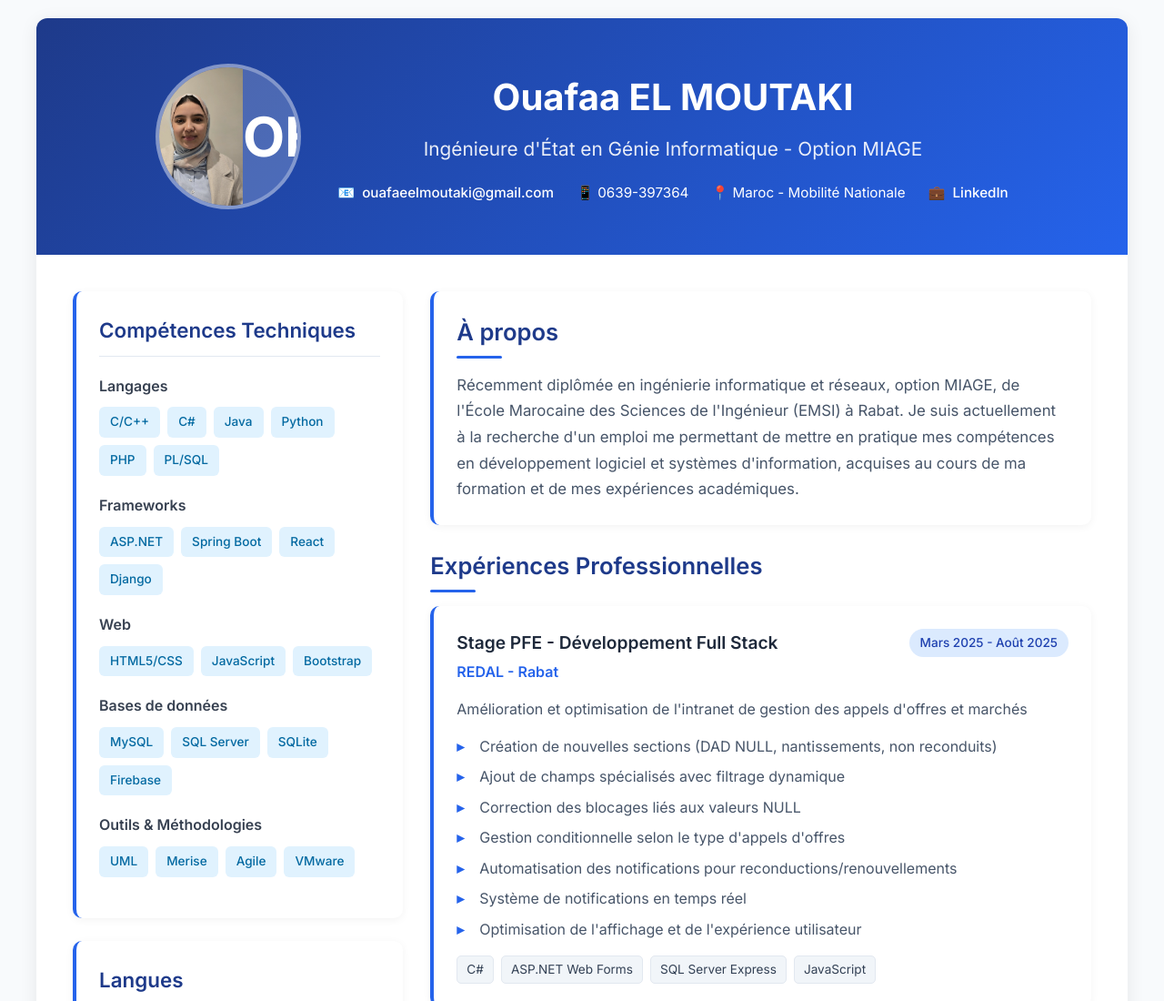
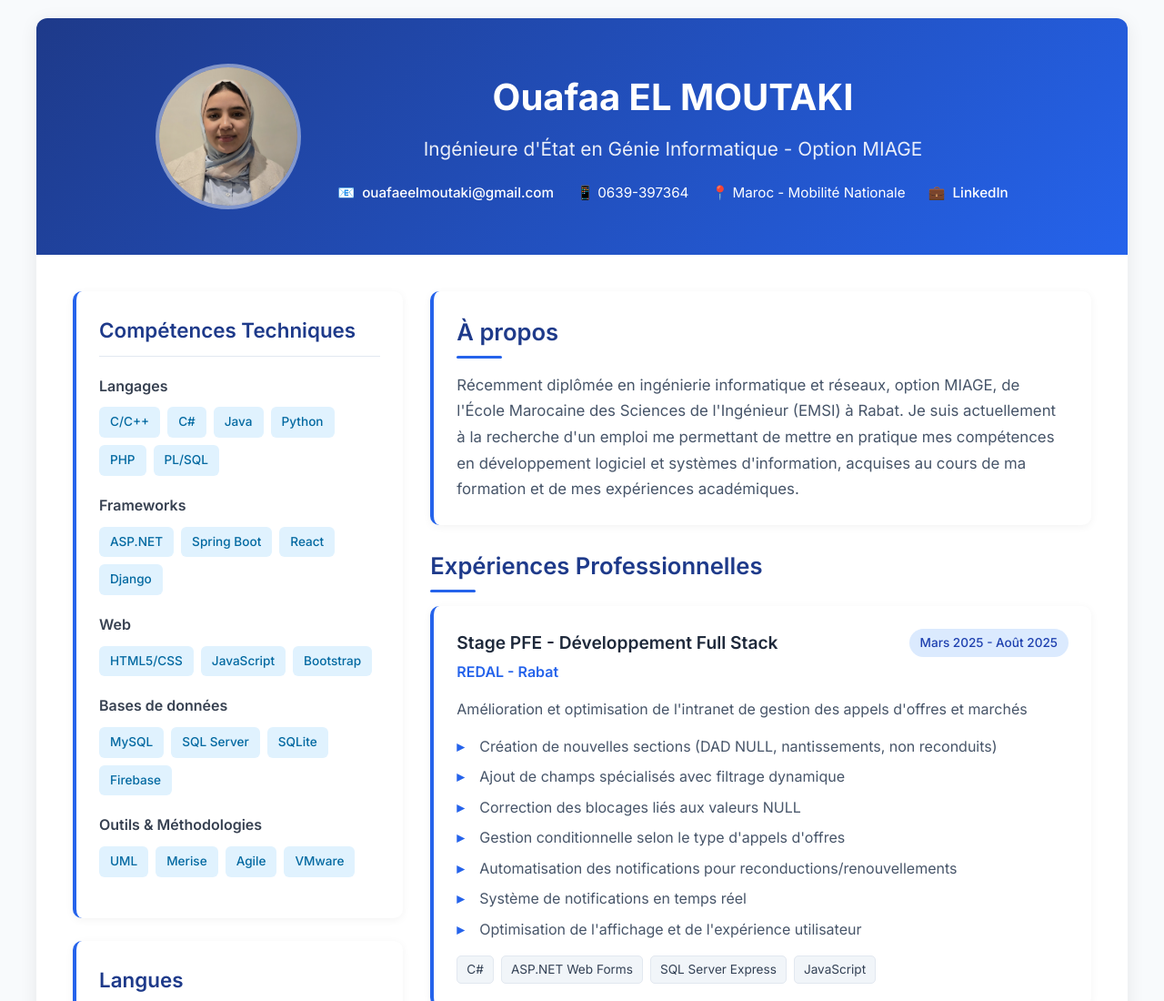
Before and after one commit to afafe1234/ouafaa-elmoutaki.github.io, a plain HTML site: page index.html in a window 1280 px wide. Shown: the top 1100 px of the page at 91% size. Drawn offline with Linux system fonts and the light colour scheme.

Commit message:
Update index.html

```diff
--- a/index.html
+++ b/index.html
@@ -409,7 +409,7 @@
                 <div class="profile-photo">
                     <!-- Remplacez le commentaire ci-dessous par votre photo -->
                   <img src="photo.jpg" alt="Ouafaa El Moutaki">
-                    <div class="profile-photo-placeholder">OE</div>
+
                 </div>
                 <div class="profile-info">
                     <h1>Ouafaa EL MOUTAKI</h1>
@@ -706,4 +706,5 @@
         </footer>
     </div>
 </body>
+
 </html>
```
